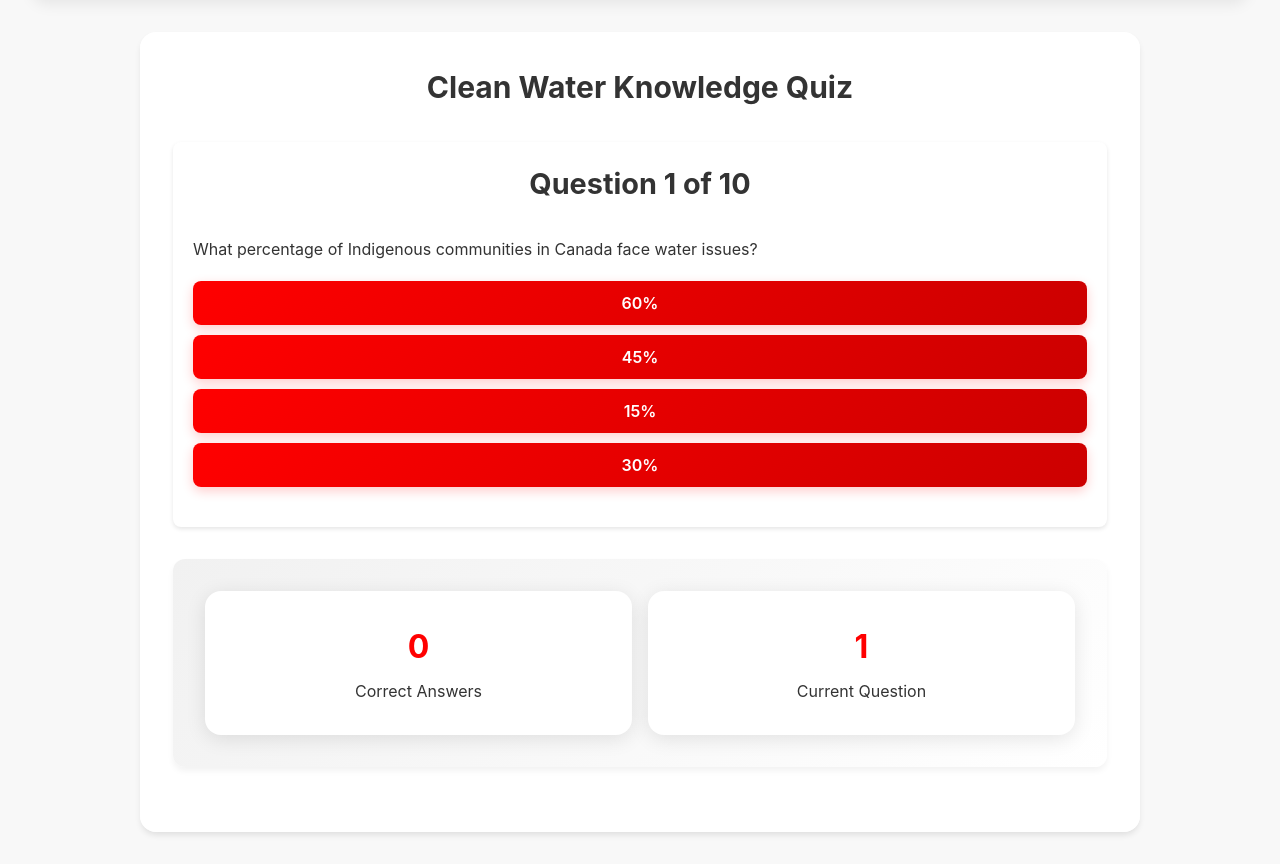
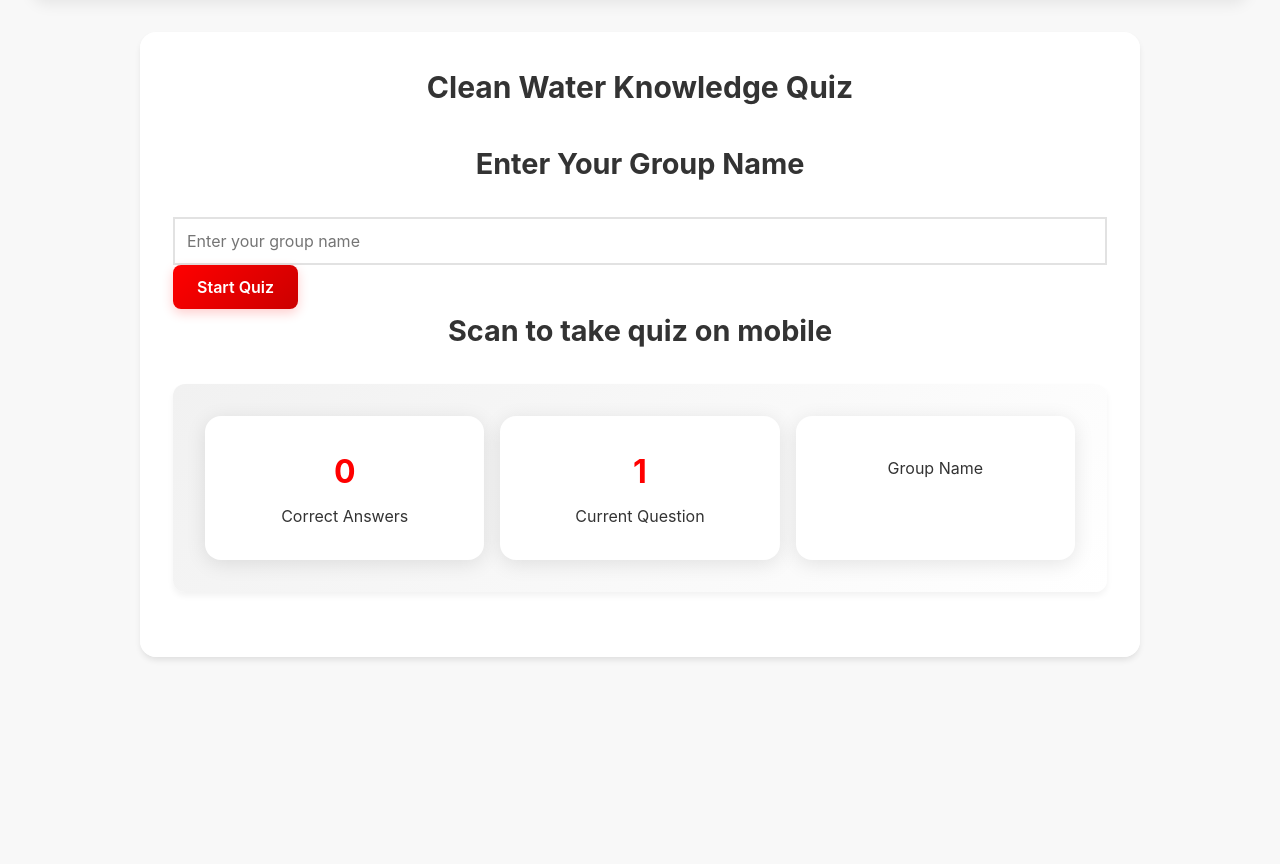
Before and after one commit to HastH8/en, a Flask app: page /quiz in a window 1280 px wide. Shown: the part 110-974 px from the top of the page. After the commit the page ends 770 px from the top, so only its background shows below. Run offline with Flask 3, Linux system fonts and the light colour scheme.

Commit message:
Update quiz.html

```diff
--- a/templates/quiz.html
+++ b/templates/quiz.html
@@ -4,7 +4,20 @@
 <div class="quiz-container">
     <h2>Clean Water Knowledge Quiz</h2>
 
-    <div id="quiz-content">
+    <!-- Group Selection Section -->
+    <div id="group-selection" class="group-selection">
+        <h3>Enter Your Group Name</h3>
+        <div class="group-input-container">
+            <input type="text" id="group-name" placeholder="Enter your group name" class="group-input">
+            <button onclick="startQuiz()" class="start-button">Start Quiz</button>
+        </div>
+    </div>
+    <div id="qr-container">
+        <h3>Scan to take quiz on mobile</h3>
+        <div id="qrcode"></div>
+    </div>
+    <!-- Quiz Content Section -->
+    <div id="quiz-content" style="display: none;">
         {% for question in questions %}
         <div class="question-card {% if loop.index0 == 0 %}active{% endif %}" data-question="{{ loop.index0 }}">
             <h3>Question {{ loop.index }} of {{ questions|length }}</h3>
@@ -18,9 +31,7 @@
             </div>
             <button class="next-button" onclick="showNextQuestion()">Next Question →</button>
         </div>
-
         {% endfor %}
-
     </div>
 
     <div class="stats">
@@ -32,7 +43,12 @@
             <div class="stat-number" id="current-question">1</div>
             <div class="stat-label">Current Question</div>
         </div>
+        <div class="stat-card">
+            <div class="stat-number" id="group-display"></div>
+            <div class="stat-label">Group Name</div>
+        </div>
     </div>
 </div>
+
 <script src="{{ url_for('static', filename='js/quiz.js') }}"></script>
 {% endblock %}
```
